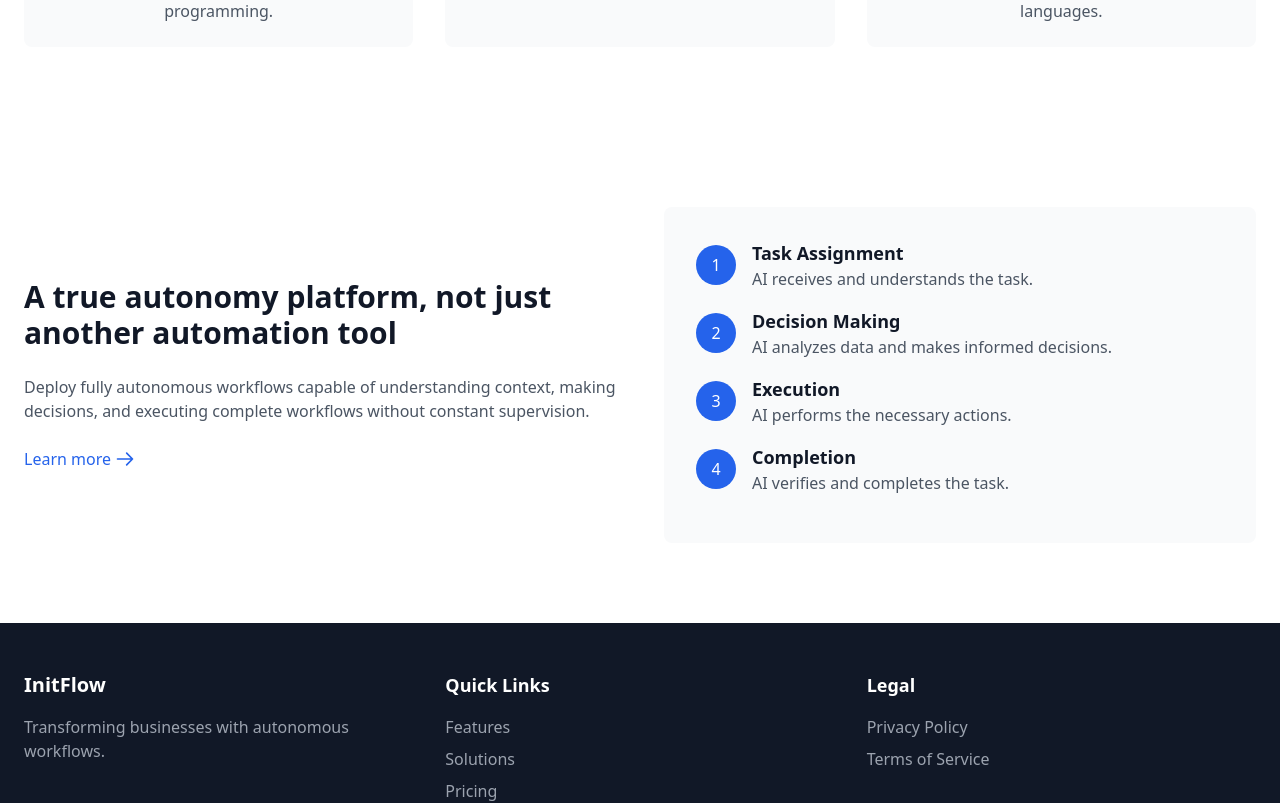
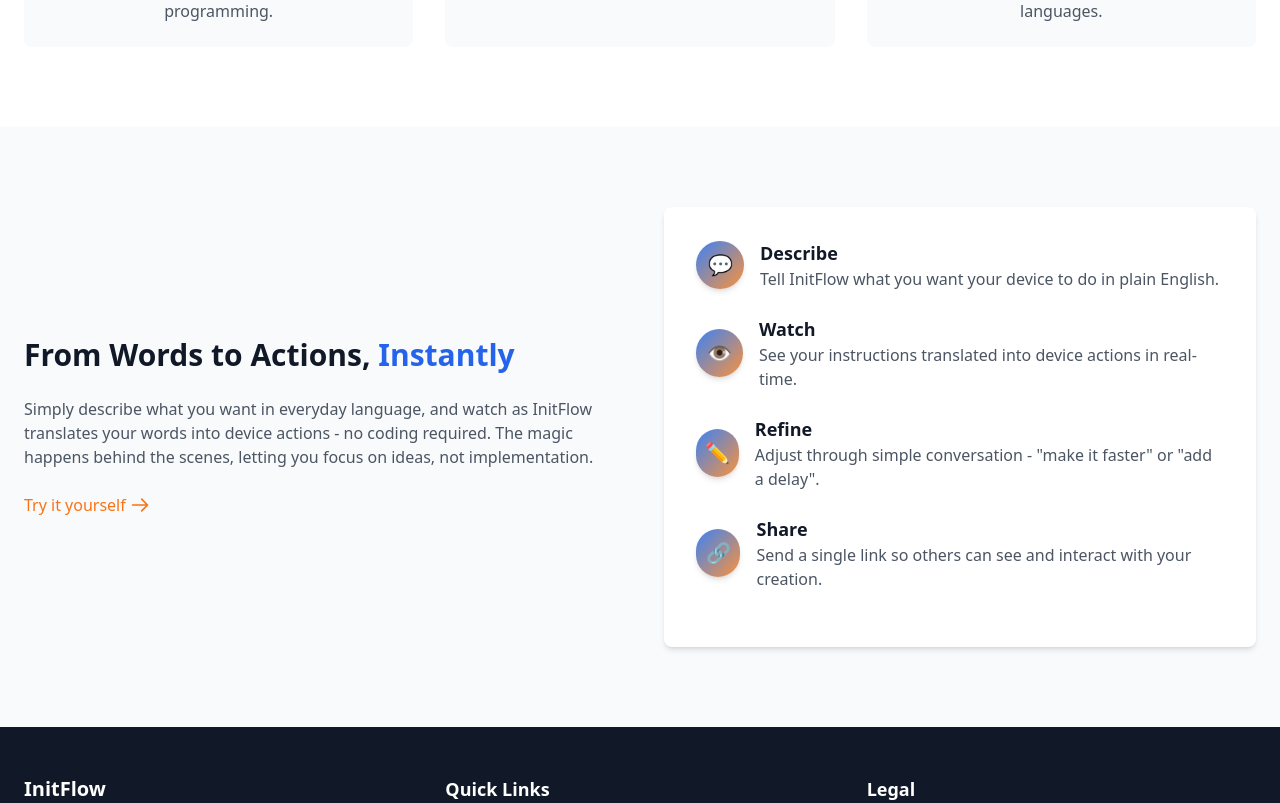
Before and after one commit to enockarthur298/initflow-web, a React (Create React App) app: page / in a window 1280 px wide. Shown: the part 2280-3083 px from the top of the page. Built offline with nearby package versions, Linux system fonts and the light colour scheme.

Commit message:
fix errors

```diff
--- a/src/App.js
+++ b/src/App.js
@@ -443,7 +443,7 @@
               </section>
 
               {/* Workflow Section */}
-              <section id="solutions" className="py-20">
+              <section id="solutions" className="py-20 bg-gray-50">
                 <div className="container mx-auto px-6">
                   <div className="grid md:grid-cols-2 gap-12 items-center">
                     <motion.div
@@ -453,17 +453,16 @@
                       variants={fadeInUp}
                     >
                       <h2 className="text-3xl font-bold mb-6">
-                        A true autonomy platform, not just another automation tool
+                        From Words to Actions, <span className="text-blue-600">Instantly</span>
                       </h2>
                       <p className="text-gray-600 mb-6">
-                        Deploy fully autonomous workflows capable of understanding context, making
-                        decisions, and executing complete workflows without constant supervision.
+                        Simply describe what you want in everyday language, and watch as InitFlow translates your words into device actions - no coding required. The magic happens behind the scenes, letting you focus on ideas, not implementation.
                       </p>
                       <motion.button
                         whileHover={{ x: 5 }}
-                        className="text-blue-600 font-medium flex items-center"
+                        className="text-orange-500 font-medium flex items-center"
                       >
-                        Learn more
+                        Try it yourself
                         <svg
                           className="w-5 h-5 ml-1"
                           fill="none"
@@ -487,7 +486,7 @@
                       transition={{ duration: 0.8 }}
                       className="relative"
                     >
-                      <div className="bg-gray-50 p-8 rounded-lg">
+                      <div className="bg-white p-8 rounded-lg shadow-md">
                         <motion.div
                           initial="hidden"
                           whileInView="visible"
@@ -497,32 +496,36 @@
                           {[
                             {
                               step: 1,
-                              title: 'Task Assignment',
-                              description: 'AI receives and understands the task.',
+                              title: 'Describe',
+                              description: 'Tell InitFlow what you want your device to do in plain English.',
+                              icon: '💬'
                             },
                             {
                               step: 2,
-                              title: 'Decision Making',
-                              description: 'AI analyzes data and makes informed decisions.',
+                              title: 'Watch',
+                              description: 'See your instructions translated into device actions in real-time.',
+                              icon: '👁️'
                             },
                             {
                               step: 3,
-                              title: 'Execution',
-                              description: 'AI performs the necessary actions.',
+                              title: 'Refine',
+                              description: 'Adjust through simple conversation - "make it faster" or "add a delay".',
+                              icon: '✏️'
                             },
                             {
                               step: 4,
-                              title: 'Completion',
-                              description: 'AI verifies and completes the task.',
+                              title: 'Share',
+                              description: 'Send a single link so others can see and interact with your creation.',
+                              icon: '🔗'
                             },
                           ].map((item, index) => (
                             <motion.div
                               key={index}
                               variants={fadeInUp}
-                              className="flex items-center mb-4"
+                              className="flex items-center mb-6"
                             >
-                              <div className="w-10 h-10 bg-blue-600 text-white rounded-full flex items-center justify-center mr-4">
-                                {item.step}
+                              <div className="w-12 h-12 bg-gradient-to-br from-blue-500 to-orange-400 text-white rounded-full flex items-center justify-center mr-4 shadow-md">
+                                <span className="text-xl">{item.icon}</span>
                               </div>
                               <div>
                                 <h4 className="text-lg font-bold">{item.title}</h4>
@@ -544,7 +547,7 @@
                     <div>
                       <h3 className="text-xl font-bold mb-4">InitFlow</h3>
                       <p className="text-gray-400">
-                        Transforming businesses with autonomous workflows.
+                        Making technology work for you, through the power of words.
                       </p>
                     </div>
                     <div>
```
